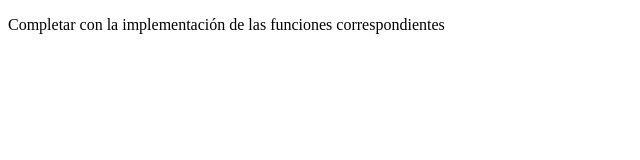
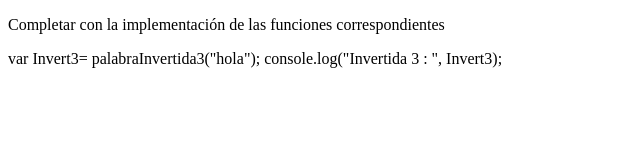
Before and after one commit to Nicolep3r/plataformas-moviles-entregas, a plain HTML site: page tp-7/index.html in a window 1280 px wide. Shown: the whole page, without its empty margins (0-640 px from the left). Drawn offline with Linux system fonts and the light colour scheme.

Commit message:
Update index.html

```diff
--- a/tp-7/index.html
+++ b/tp-7/index.html
@@ -308,5 +308,9 @@ console.log("Invertida 3 : ", Invert3);
 
 
 </script>
+<p>
+	var Invert3= palabraInvertida3("hola");
+console.log("Invertida 3 : ", Invert3);
+</p>
 </body>
 </html>
```
